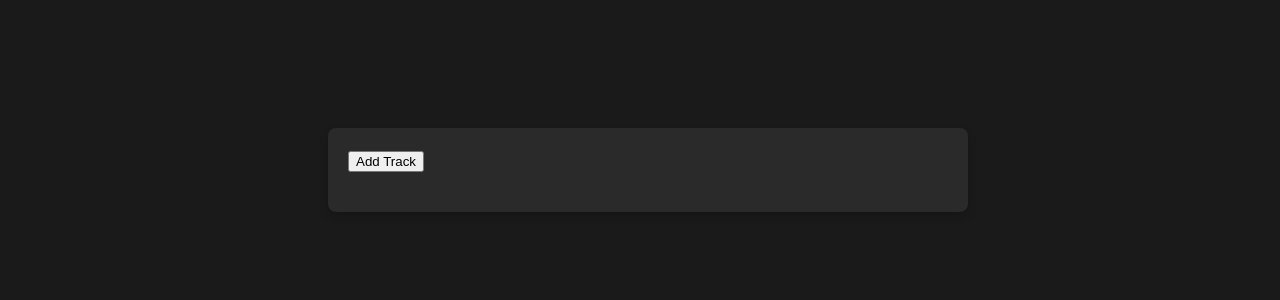
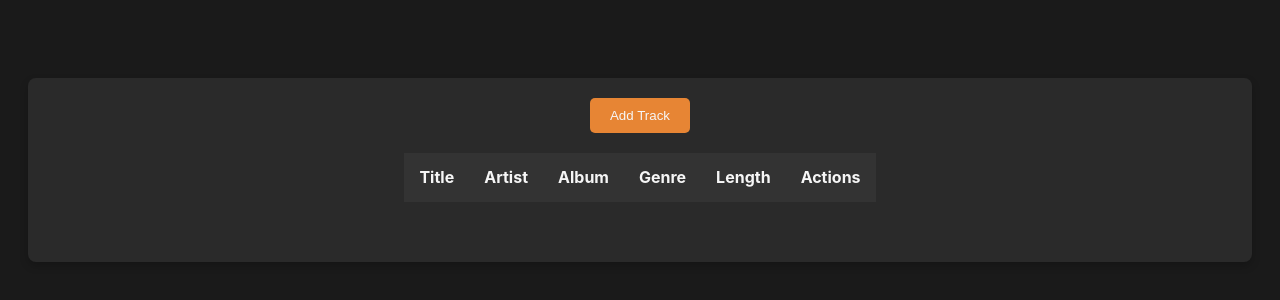
Before and after one commit to spacemen0/tauri-playlist, a React (Vite) app: page / in a window 1280 px wide. Shown: the part 238-538 px from the top of the page. Built offline with nearby package versions, Linux system fonts and the light colour scheme.

Commit message:
update front-end

```diff
--- a/src/App.css
+++ b/src/App.css
@@ -12,50 +12,90 @@
   -webkit-font-smoothing: antialiased;
   -moz-osx-font-smoothing: grayscale;
   -webkit-text-size-adjust: 100%;
+  /* Color Variables */
+  --bg-primary: #1a1a1a;
+  --bg-secondary: #2a2a2a;
+  --bg-tertiary: #333;
+  --bg-hover: #3a3a3a;
+
+  --text-primary: #f6f6f6;
+
+  --button-primary: #e78534;
+  --button-light: #975508;
+  --button-white: #ffffff;
+  --button-hover: #d67a2c;
 }
 
 .container {
   display: flex;
   justify-content: center;
   align-items: center;
-  height: 100vh;
-  width: 100vw;
-  padding: 0;
-  margin: 0;
+  min-height: 100vh;
+  padding: 20px;
+  box-sizing: border-box;
+}
+
+.controls {
+  display: flex;
+  justify-content: center;
 }
 
 .playlist-container {
   width: 100%;
-  max-width: 600px;
+  max-width: 1200px;
   background-color: #2a2a2a;
   border-radius: 8px;
   padding: 20px;
   box-shadow: 0 4px 8px rgba(0, 0, 0, 0.2);
 }
-
-.track-list {
+.add-button {
   margin-bottom: 20px;
+  padding: 10px 20px;
+  background-color: var(--button-primary);
+  color: var(--text-primary);
+  border: none;
+  border-radius: 5px;
+  cursor: pointer;
 }
 
-.track {
-  display: flex;
-  justify-content: space-between;
-  align-items: center;
-  padding: 10px;
-  border-bottom: 1px solid #333;
+.add-button:hover {
+  background-color: var(--button-light);
 }
 
-.track:last-child {
-  border-bottom: none;
+.table-container {
+  width: 100%;
+  display: flex;
+  justify-content: center;
 }
 
-.track-title {
-  font-size: 1.1em;
+.track-table {
+  align-self: center;
+  border-collapse: collapse;
+  margin-bottom: 20px;
+  overflow-x: auto;
+  display: block;
 }
 
-.play-button {
-  padding: 8px 16px;
-  background-color: #007bff;
+.track-table th,
+.track-table td {
+  padding: 12px 15px;
+  text-align: left;
+  border-bottom: 1px solid #333;
+  white-space: nowrap;
+}
+
+.track-table th {
+  background-color: #333;
+  font-weight: bold;
+}
+
+.track-table tbody tr:hover {
+  background-color: #3a3a3a;
+}
+
+.play-button,
+.delete-button {
+  padding: 8px 12px;
   color: white;
   border: none;
   border-radius: 5px;
@@ -63,23 +103,46 @@
   font-size: 0.9em;
 }
 
+.play-button {
+  background-color: var(--button-primary);
+  margin-right: 5px;
+}
+
 .play-button:hover {
-  background-color: #0056b3;
+  background-color: var(--button-light);
 }
 
 .delete-button {
+  background-color: var(--button-primary);
+}
+
+.delete-button:hover {
+  background-color: var(--button-light);
+}
+
+.pagination {
+  display: flex;
+  justify-content: center;
+  flex-wrap: wrap;
+  margin-bottom: 20px;
+}
+
+.page-item {
+  margin: 5px;
   padding: 8px 16px;
-  background-color: #dc3545;
-  color: white;
+  background-color: var(--button-white);
+  color: var(--bg-primary);
   border: none;
   border-radius: 5px;
   cursor: pointer;
-  font-size: 0.9em;
-  margin-left: 10px;
 }
 
-.delete-button:hover {
-  background-color: #c82333;
+.page-item.active {
+  background-color: var(--button-light);
+}
+
+.page-item:hover {
+  background-color: var(--button-hover);
 }
 
 .now-playing {
@@ -90,3 +153,78 @@
   text-align: center;
   font-size: 1.2em;
 }
+
+/* Responsive Design */
+@media (max-width: 768px) {
+  .playlist-container {
+    padding: 15px;
+  }
+
+  .track-table th,
+  .track-table td {
+    padding: 10px;
+  }
+
+  .play-button,
+  .delete-button {
+    padding: 6px 10px;
+    font-size: 0.8em;
+  }
+
+  .page-item {
+    padding: 6px 12px;
+  }
+}
+
+@media (max-width: 480px) {
+  .container {
+    padding: 10px;
+  }
+
+  .add-button {
+    width: 100%;
+    box-sizing: border-box;
+  }
+
+  .track-table thead {
+    display: none;
+  }
+
+  .track-table,
+  .track-table tbody,
+  .track-table tr,
+  .track-table td {
+    display: block;
+    width: 100%;
+    box-sizing: border-box;
+  }
+
+  .track-table tr {
+    margin-bottom: 15px;
+    border: 1px solid #333;
+    border-radius: 5px;
+  }
+
+  .track-table td {
+    text-align: right;
+    padding-left: 50%;
+    position: relative;
+    border-bottom: none;
+  }
+
+  .track-table td::before {
+    content: attr(data-label);
+    position: absolute;
+    left: 10px;
+    width: calc(50% - 20px);
+    padding-right: 10px;
+    white-space: nowrap;
+    text-align: left;
+    font-weight: bold;
+  }
+
+  .track-table td:last-child {
+    text-align: center;
+    padding: 10px;
+  }
+}
--- a/src/App.tsx
+++ b/src/App.tsx
@@ -23,19 +23,21 @@ interface TrackProps {
 // Represents a single track in the playlist
 const Track: React.FC<TrackProps> = ({ track, onPlay, onDelete }) => {
   return (
-    <div className="track">
-      <span className="track-title">{track.title}</span>
-      <span className="track-artist">{track.artist}</span>
-      <span className="track-album">{track.album}</span>
-      <span className="track-genre">{track.genre}</span>
-      <span className="track-length">{track.length}s</span>
+    <tr>
+      <td data-label="Title">{track.title}</td>
+      <td data-label="Artist">{track.artist}</td>
+      <td data-label="Album">{track.album}</td>
+      <td data-label="Genre">{track.genre}</td>
+      <td data-label="Length">{track.length}s</td>
+      <td data-label="Actions">
         <button className="play-button" onClick={() => onPlay(track)}>
           Play
         </button>
         <button className="delete-button" onClick={() => onDelete(track.id)}>
           Delete
         </button>
-    </div>
+      </td>
+    </tr>
   );
 };
 
@@ -43,6 +45,8 @@ const Track: React.FC<TrackProps> = ({ track, onPlay, onDelete }) => {
 function Playlist() {
   const [tracks, setTracks] = useState<TrackData[]>([]);
   const [currentTrack, setCurrentTrack] = useState<TrackData | null>(null);
+  const [currentPage, setCurrentPage] = useState(1);
+  const tracksPerPage = 10;
 
   useEffect(() => {
     fetchTracks();
@@ -97,19 +101,55 @@ function Playlist() {
     }
   };
 
+  // Pagination logic
+  const indexOfLastTrack = currentPage * tracksPerPage;
+  const indexOfFirstTrack = indexOfLastTrack - tracksPerPage;
+  const currentTracks = tracks.slice(indexOfFirstTrack, indexOfLastTrack);
+  const totalPages = Math.ceil(tracks.length / tracksPerPage);
+
+  const paginate = (pageNumber: number) => setCurrentPage(pageNumber);
+
   return (
     <div className="playlist-container">
+      <div className="controls">
         <button className="add-button" onClick={handleAddTrack}>
-        Add Track
+          Add Track{" "}
         </button>
-      <div className="track-list">
-        {tracks.map((track) => (
+      </div>
+
+      <div className="table-container">
+        <table className="track-table">
+          <thead>
+            <tr>
+              <th>Title</th>
+              <th>Artist</th>
+              <th>Album</th>
+              <th>Genre</th>
+              <th>Length</th>
+              <th>Actions</th>
+            </tr>
+          </thead>
+          <tbody>
+            {currentTracks.map((track) => (
               <Track
                 key={track.id}
                 track={track}
                 onPlay={handlePlayTrack}
                 onDelete={handleDeleteTrack}
               />
+            ))}
+          </tbody>
+        </table>
+      </div>
+      <div className="pagination">
+        {Array.from({ length: totalPages }, (_, i) => i + 1).map((number) => (
+          <button
+            key={number}
+            onClick={() => paginate(number)}
+            className={`page-item ${currentPage === number ? "active" : ""}`}
+          >
+            {number}
+          </button>
         ))}
       </div>
       {currentTrack && (
```
Lines whose indentation alone changed are shown as unchanged.
